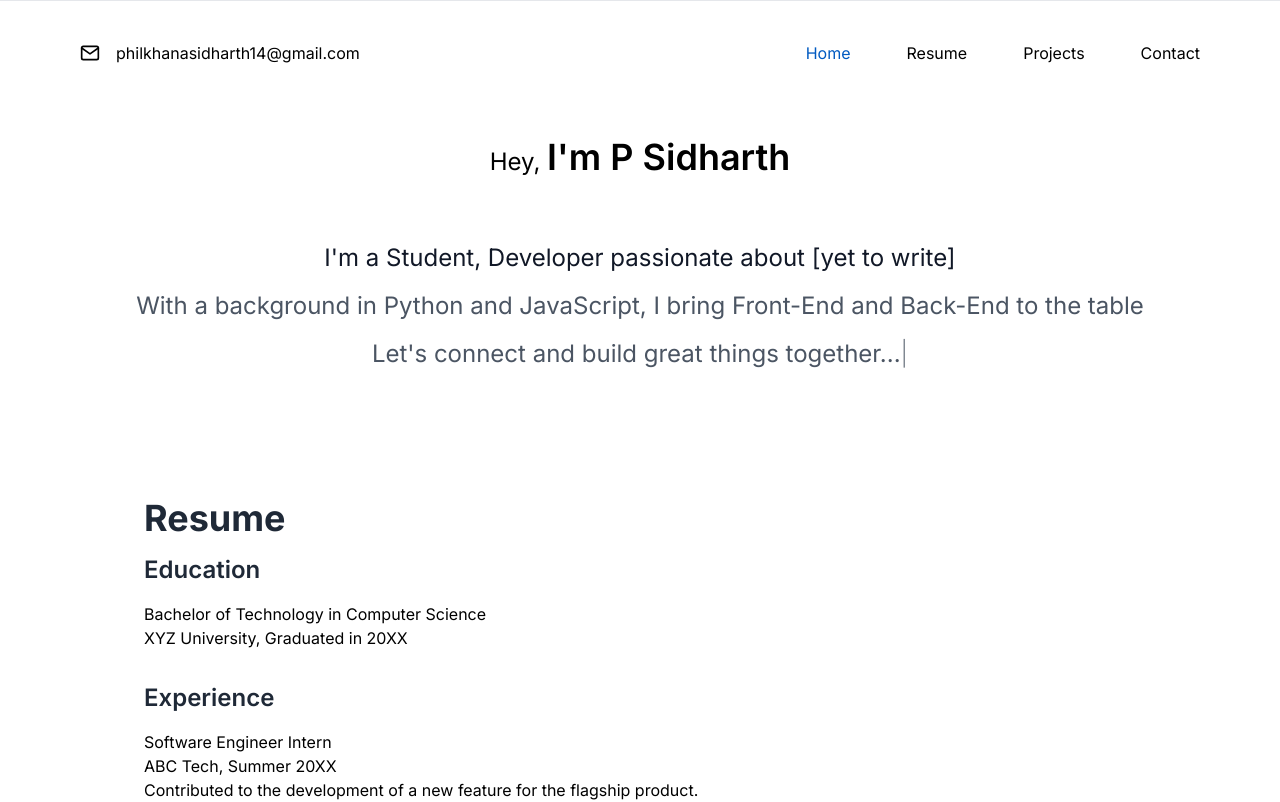
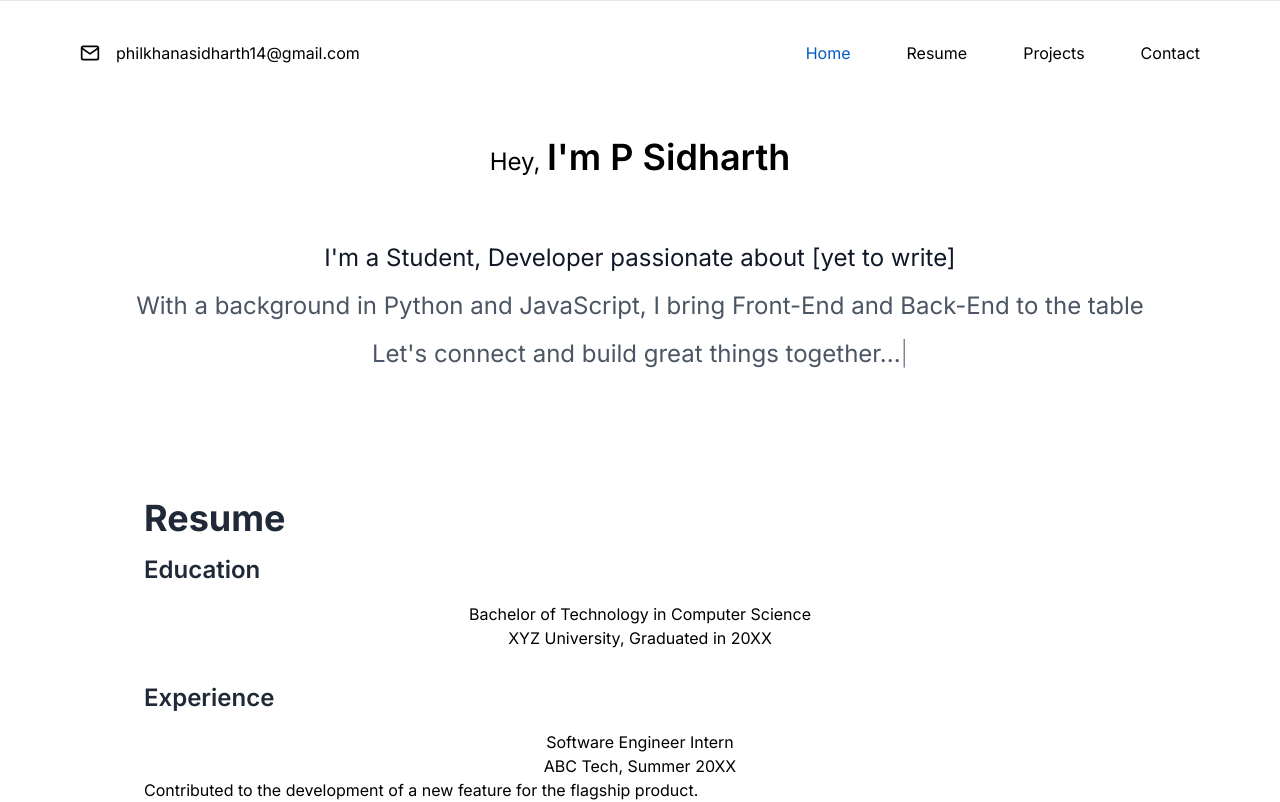
Before and after one commit to psidh/Domain, a Next.js app: page / in a window 1280 px wide. Shown: the top 802 px of the page. Built offline with nearby package versions, Linux system fonts and the light colour scheme.

Commit message:
text-justify

```diff
--- a/src/app/components/Resume.js
+++ b/src/app/components/Resume.js
@@ -33,14 +33,18 @@ const Resume = () => {
 
       <section className="mb-8">
         <h3 className="md:text-2xl text-xl text-gray-800 font-semibold mb-4">Education</h3>
+        <div className="md:text-center text-justify">
         <p>Bachelor of Technology in Computer Science</p>
         <p>XYZ University, Graduated in 20XX</p>
+        </div>
       </section>
 
       <section className="mb-8">
         <h3 className="md:text-2xl text-xl text-gray-800 font-semibold mb-4">Experience</h3>
+        <div className="md:text-center text-justify">
         <p>Software Engineer Intern</p>
         <p>ABC Tech, Summer 20XX</p>
+        </div>
         <ul>
           <li>Contributed to the development of a new feature for the  flagship product.</li>
           <li>Collaborated with cross-functional teams to ensure seamless integration of the feature.</li>
```
